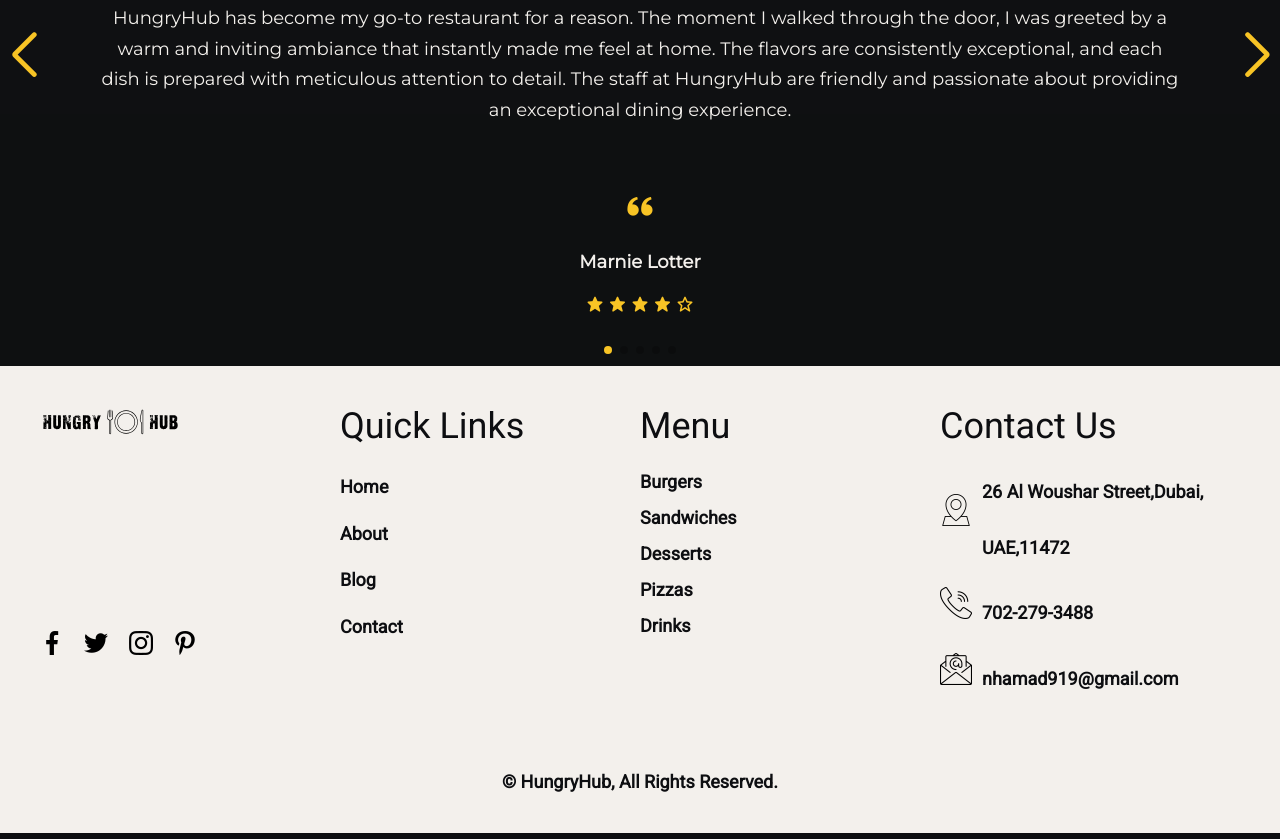
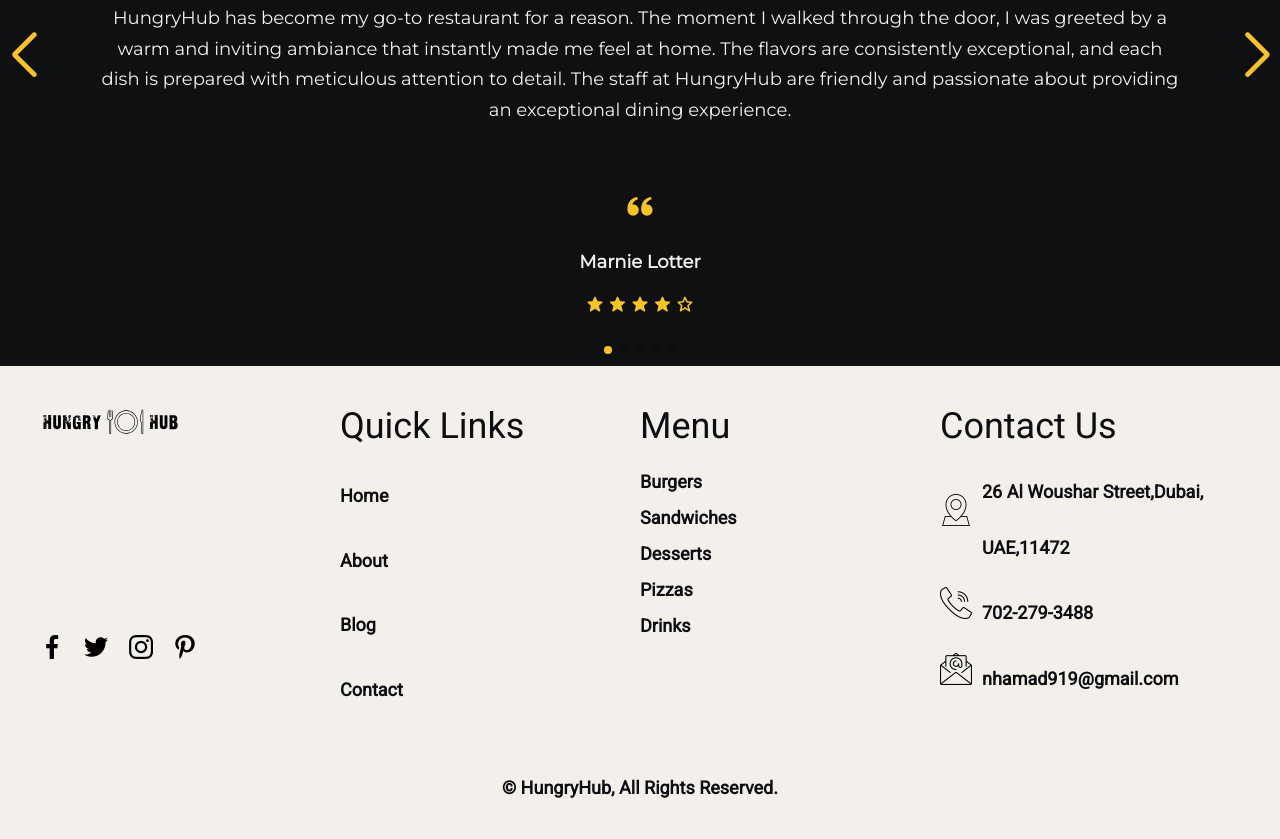
Before and after one commit to Hamadn/HungryHub, a plain HTML site: page index.html in a window 1280 px wide. Shown: the part 3951-4790 px from the top of the page. Drawn offline with nearby package versions, Linux system fonts and the light colour scheme; files that its build step writes are made by us from their sources.

Commit message:
updated the styles for footer

```diff
--- a/scss/layout/_footer.scss
+++ b/scss/layout/_footer.scss
@@ -2,7 +2,6 @@
 
 .footer {
     background-color: u.$white;
-    position: relative;
 
     &__content{
     background-color: u.$white;
@@ -79,7 +78,7 @@
 
             a{
                 @include u.breakpoint-up(large){
-                    line-height: 2.6;
+                    line-height: 3.6;
                 }
             }
         }
```
